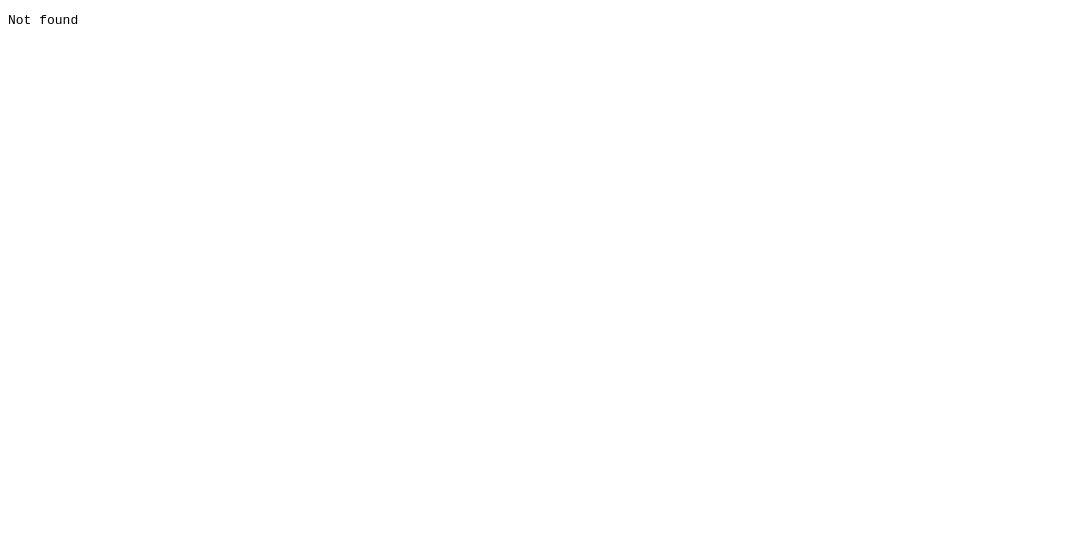
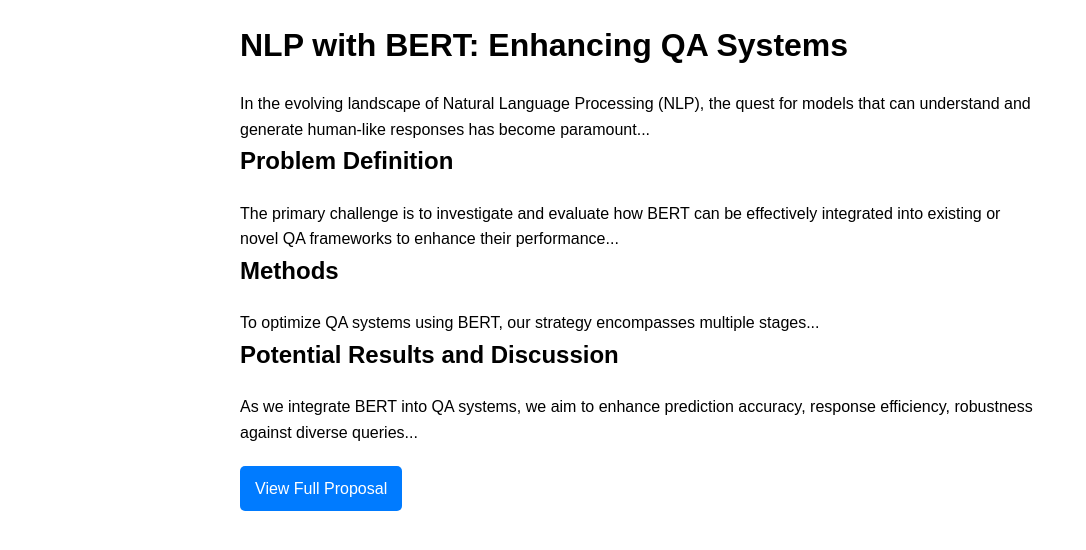
Before and after one commit to kshitij79/ML-7641, a plain HTML site: page index.html in a window 1280 px wide. Shown: the whole page, without its empty margins (0-1086 px from the left). Drawn offline with Linux system fonts and the light colour scheme.

Commit message:
Update index.html

```diff
--- a/index.html
+++ b/index.html
@@ -1,20 +1,58 @@
 <!DOCTYPE html>
 <html lang="en">
+
 <head>
     <meta charset="UTF-8">
     <meta http-equiv="X-UA-Compatible" content="IE=edge">
     <meta name="viewport" content="width=device-width, initial-scale=1.0">
-    <title>Resume - Project Proposal</title>
+    <title> ML 7641 Project Group 50 </title>
     <style>
-        *{
-            border:0;
-            margin:0;
+        * {
+            border: 0;
+            margin: 0;
+            padding: 0;
+            box-sizing: border-box;
+        }
+
+        body {
+            font-family: Arial, sans-serif;
+            line-height: 1.6;
+            padding: 20px;
+        }
+
+        .container {
+            max-width: 800px;
+            margin: 0 auto;
+        }
+
+        h1, h2 {
+            margin-bottom: 20px;
+        }
+
+        a {
+            display: inline-block;
+            margin-top: 20px;
+            padding: 10px 15px;
+            background-color: #007BFF;
+            color: #FFF;
+            text-decoration: none;
+            border-radius: 5px;
         }
     </style>
 </head>
+
 <body>
-    <div style="height: 100vh;">
-        <iframe src="./ML_Project_Proposal.pdf" width="100%" height="100%">
+    <div class="container">
+        <h1>NLP with BERT: Enhancing QA Systems</h1>
+        <p>In the evolving landscape of Natural Language Processing (NLP), the quest for models that can understand and generate human-like responses has become paramount...</p>
+        <h2>Problem Definition</h2>
+        <p>The primary challenge is to investigate and evaluate how BERT can be effectively integrated into existing or novel QA frameworks to enhance their performance...</p>
+        <h2>Methods</h2>
+        <p>To optimize QA systems using BERT, our strategy encompasses multiple stages...</p>
+        <h2>Potential Results and Discussion</h2>
+        <p>As we integrate BERT into QA systems, we aim to enhance prediction accuracy, response efficiency, robustness against diverse queries...</p>
+        <a href="./ML_Project_Proposal.pdf" target="_blank">View Full Proposal</a>
     </div>
 </body>
+
 </html>
```
